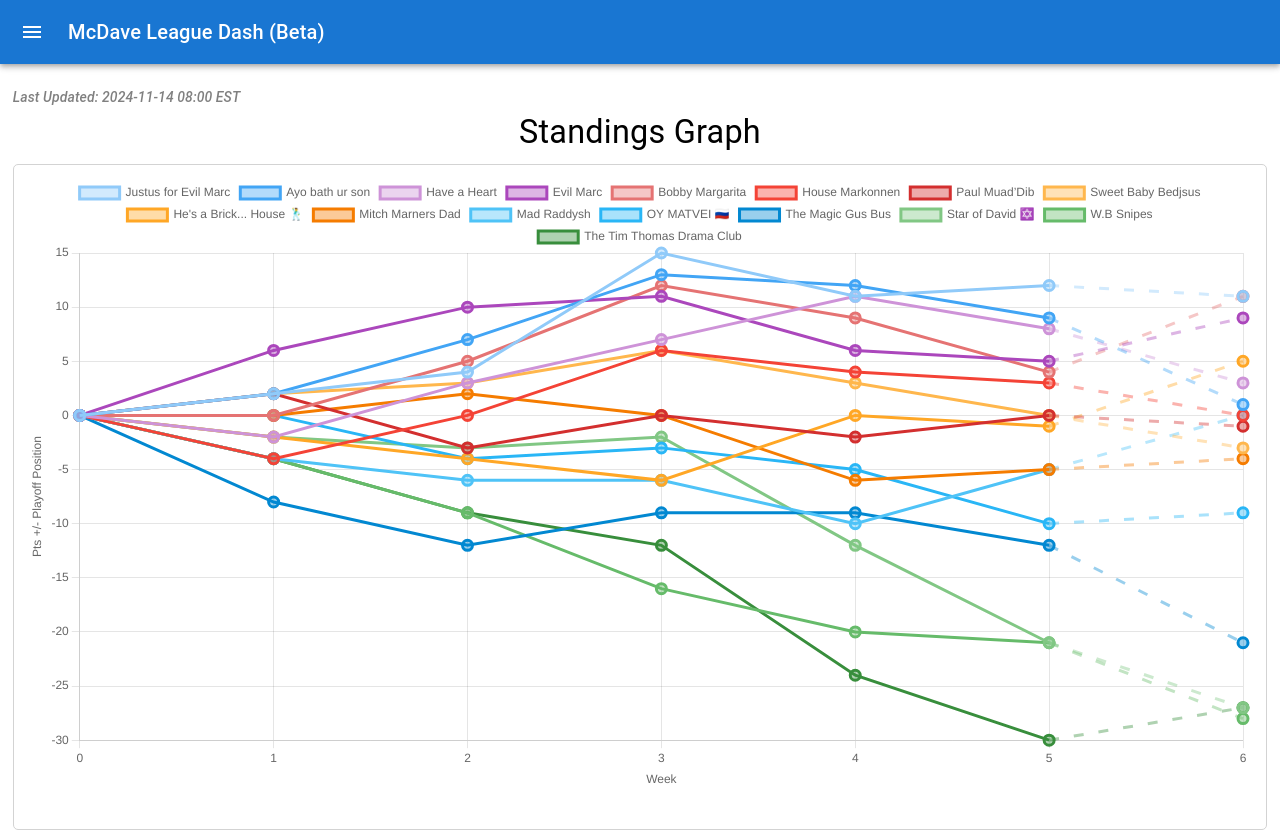
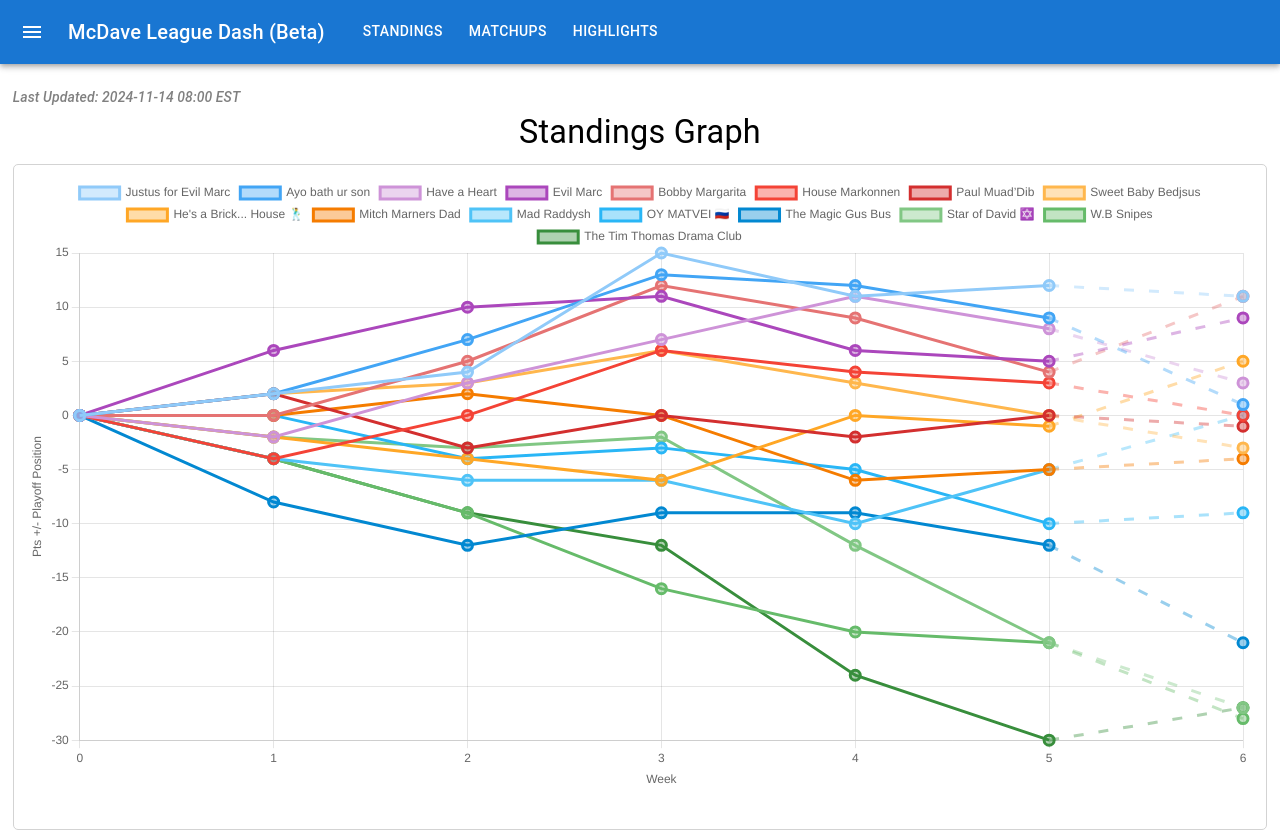
Before and after one commit to DevPelletier/league-dash-beta, a Next.js app: page / in a window 1280 px wide. Shown: the top 831 px of the page. Built offline with nearby package versions, Linux system fonts and the light colour scheme.

Commit message:
hl update

```diff
--- a/components/Navbar.js
+++ b/components/Navbar.js
@@ -120,9 +120,11 @@ export default function Navbar() {
 
 
           {/* Optional Buttons */}
-          {/* <Button color="inherit">Home</Button>
-          <Button color="inherit">About</Button>
-          <Button color="inherit">Contact</Button> */}
+          <div className="navButtons">
+            <Button color="inherit">Standings</Button>
+            <Button color="inherit">Matchups</Button>
+            <Button color="inherit">Highlights</Button>
+          </div>
         </Toolbar>
       </AppBar>
 
--- a/src/styles/globals.scss
+++ b/src/styles/globals.scss
@@ -61,7 +61,18 @@ main {
 
 //----------------------//  Navbar  //----------------------//
 .nav {
-
+    .navButtons {
+        margin-left: 20px;
+        button {
+            margin-left: 10px;
+            border-bottom: 1px solid rgba(0,0,0,0);
+            border-radius: 0;
+            &:hover {
+                border-bottom: 1px solid white;
+                background-color: rgba(0,0,0,0);
+            }
+        }
+    }
 }
 
 .sideNav {
@@ -69,6 +80,11 @@ main {
         display: flex;
         width: 100%;
     }
+
+}
+
+@media (max-width: 750px) {
+    .navButtons { display: none; }
 }
 
 
```
Also changed, not shown: components/MatchupChart.js (+11 -3 lines), src/pages/matchups/[id].js (+6 -6 lines).
